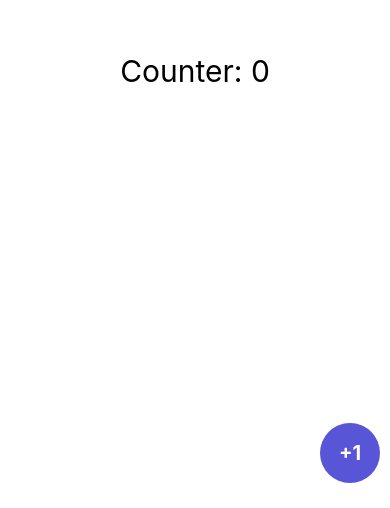
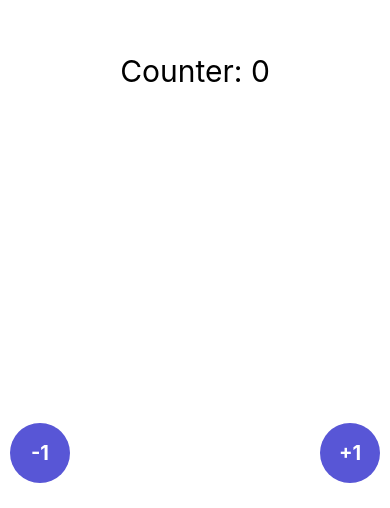
Before and after one commit to FranCarn/Counter-Native, a React Native app: screen / in a window 390 px wide. Shown: the part 336-844 px from the top of the page. Built offline with nearby package versions, Linux system fonts and the light colour scheme.

Commit message:
FAB as component ready

```diff
--- a/src/components/Fab.tsx
+++ b/src/components/Fab.tsx
@@ -2,15 +2,17 @@ import React from 'react';
 import { StyleSheet, Text, TouchableOpacity, View } from 'react-native';
 
 interface Props {
-  counter: number;
-  position: 'left' | 'right';
+  position?: 'br' | 'bl';
   title: string;
-  setCounter: (state: number) => void;
+  onPress: () => void;
 }
 
-export const Fab = ({ setCounter, counter, title, position }: Props) => {
+export const Fab = ({ position, title, onPress }: Props) => {
   return (
-    <TouchableOpacity onPress={() => setCounter(counter + 1)} style={styles.fabLocationBR}>
+    <TouchableOpacity
+      onPress={onPress}
+      style={position === 'br' ? styles.fabLocationBR : styles.fabLocationBL}
+    >
       <View style={styles.fab}>
         <Text style={styles.fabText}>{title}</Text>
       </View>
--- a/src/screens/CounterScreen.tsx
+++ b/src/screens/CounterScreen.tsx
@@ -8,7 +8,8 @@ export const CounterScreen = () => {
     <View style={styles.container}>
       <Text style={{ fontSize: 30 }}>Counter: {counter}</Text>
 
-      <Fab setCounter={setCounter} title="+1" position="left" />
+      <Fab onPress={() => setCounter((prev) => prev + 1)} title="+1" position="br" />
+      <Fab onPress={() => setCounter((prev) => prev - 1)} title="-1" position="bl" />
     </View>
   );
 };
```
